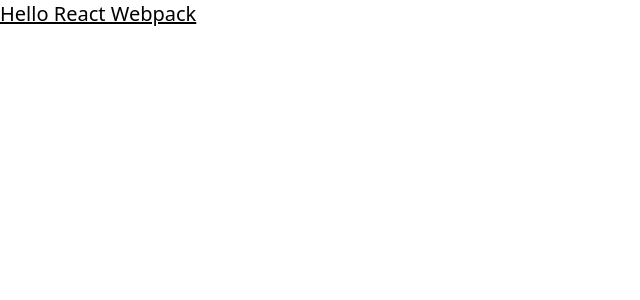
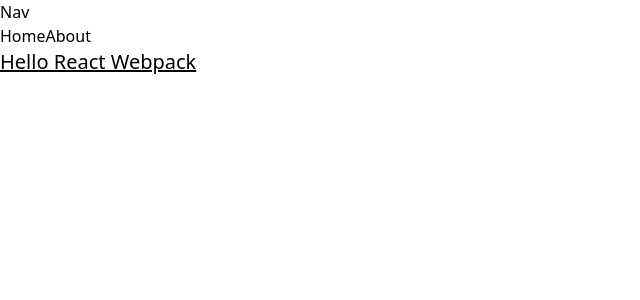
Before and after one commit to luke-hays/web-boilerplate, a React app in the folder react/: page / in a window 1280 px wide. Shown: the top 300 px of the page, without its empty margins (0-640 px from the left). Built offline with nearby package versions, Linux system fonts and the light colour scheme.

Commit message:
add navigation and graphql client

```diff
--- a/react/package.json
+++ b/react/package.json
@@ -72,6 +72,8 @@
     "webpack-merge": "^5.8.0"
   },
   "dependencies": {
+    "@apollo/client": "^3.6.4",
+    "graphql": "^16.5.0",
     "react": "^18.1.0",
     "react-dom": "^18.1.0",
     "react-router-dom": "^6.3.0"
--- a/react/src/AppRoutes.tsx
+++ b/react/src/AppRoutes.tsx
@@ -1,11 +1,13 @@
 import { BrowserRouter, Routes, Route } from 'react-router-dom';
 
-import About from 'components/about/About';
+import About from 'views/About';
+import Navbar from 'components/Navbar';
 import App from './App';
 
 const AppRoutes = (): JSX.Element => {
   return (
     <BrowserRouter>
+      <Navbar />
       <Routes>
         <Route path="/about" element={<About />} />
         <Route path="/" element={<App />} />
--- /dev/null
+++ b/react/src/components/Navbar.tsx
@@ -0,0 +1,15 @@
+import { Link } from 'react-router-dom';
+
+const Navbar = (): JSX.Element => {
+  return (
+    <div>
+      <h2>Nav</h2>
+      <nav>
+        <Link to="/">Home</Link>
+        <Link to="about">About</Link>
+      </nav>
+    </div>
+  );
+};
+
+export default Navbar;
--- a/react/src/components/about/About.tsx
+++ /dev/null
@@ -1,5 +0,0 @@
-const About = (): JSX.Element => {
-  return <div>About</div>;
-};
-
-export default About;
--- /dev/null
+++ b/react/src/hooks/useAbout.tsx
@@ -0,0 +1,13 @@
+import { gql, QueryResult, useQuery } from '@apollo/client';
+
+const ABOUT = gql`
+  query GetAbout {
+    about
+  }
+`;
+
+const useAbout = (): QueryResult => {
+  return useQuery(ABOUT);
+};
+
+export default useAbout;
--- a/react/src/index.tsx
+++ b/react/src/index.tsx
@@ -1,9 +1,15 @@
 import React from 'react';
 import ReactDOM from 'react-dom/client';
+import { ApolloClient, InMemoryCache, ApolloProvider } from '@apollo/client';
 
 import AppRoutes from 'AppRoutes';
 
 import './styles/main.css';
+
+const client = new ApolloClient({
+  uri: 'http://localhost:3001/graphql',
+  cache: new InMemoryCache(),
+});
 
 const container = document.getElementById('root') as HTMLElement;
 
@@ -11,6 +17,8 @@
 
 root.render(
   <React.StrictMode>
-    <AppRoutes />
+    <ApolloProvider client={client}>
+      <AppRoutes />
+    </ApolloProvider>
   </React.StrictMode>
 );
--- /dev/null
+++ b/react/src/views/About.tsx
@@ -0,0 +1,12 @@
+import useAbout from 'hooks/useAbout';
+
+const About = (): JSX.Element => {
+  const { loading, error, data } = useAbout();
+
+  if (loading) return <div>loading...</div>;
+  if (error) return <div>error</div>;
+
+  return <div>About: {data.about} </div>;
+};
+
+export default About;
```
Also changed, not shown: 2 other files (tests, documents, lock files or other folders).
